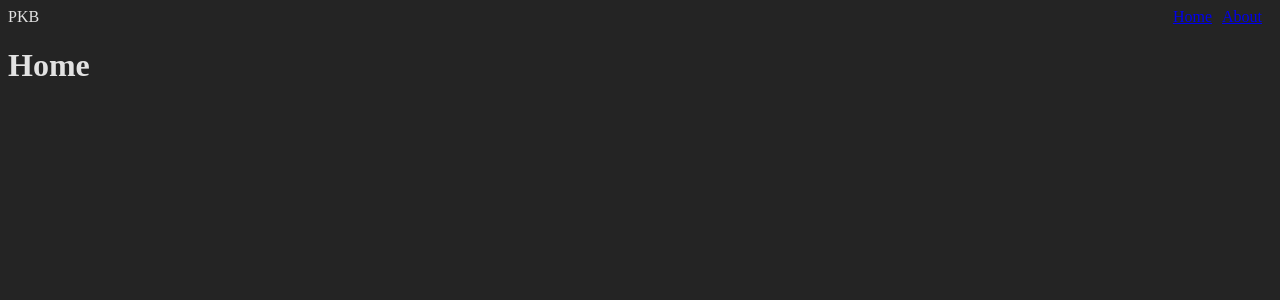
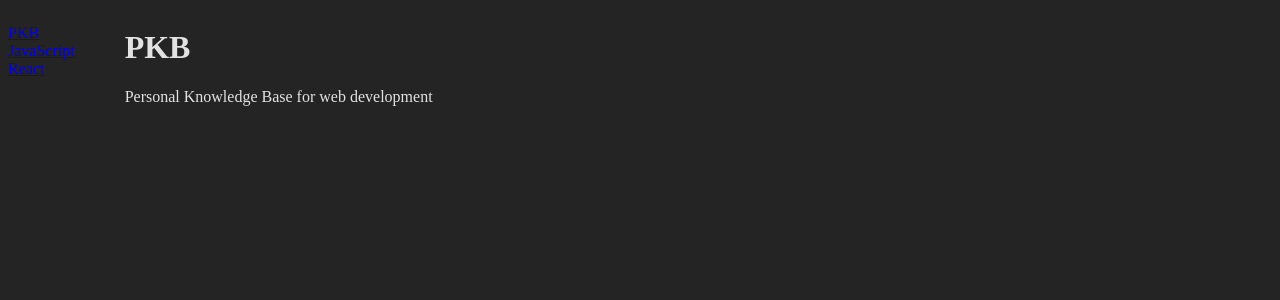
Before and after one commit to arpeggios/personal-knowledge-base, a React (Vite) app: page / in a window 1280 px wide. Shown: the top 300 px of the page. Built offline with nearby package versions, Linux system fonts and the light colour scheme.

Commit message:
move navbar from top to left of page; add pages

```diff
--- /dev/null
+++ b/src/App.css
@@ -0,0 +1,15 @@
+.app-wrapper {
+  display: flex;
+}
+
+ul {
+  list-style-type: none;
+}
+
+nav ul {
+  padding: 0;
+}
+
+main {
+  margin-left: 50px;
+}
--- a/src/App.jsx
+++ b/src/App.jsx
@@ -1,18 +1,20 @@
-import { BrowserRouter as Router, Routes, Route } from "react-router-dom"
-import { Home } from "./components/Home"
+// todo:
+// style with mui
+// add mui breadcrumbs
+// add react syntax highlighter https://react-syntax-highlighter.github.io/react-syntax-highlighter/demo/
+
+import { BrowserRouter as Router } from "react-router-dom"
 import { Navbar } from "./components/Navbar"
-import { About } from "./components/About"
+import { Main } from "./components/Main"
+import "./App.css"
 
 export function App() {
   return (
-    <>
+    <div className="app-wrapper">
       <Router>
         <Navbar />
-        <Routes>
-          <Route path="/" element={<Home />}/>
-          <Route path="/about" element={<About />}/>
-        </Routes>
+        <Main />
       </Router>
-    </>
+    </div>
   )
 }
--- a/src/components/About.jsx
+++ /dev/null
@@ -1,8 +0,0 @@
-export function About() {
-  return (
-    <>
-      <h1>About</h1>
-      <p>PKB: Personal Knowledge Base for all of my web dev knowledge.</p>
-    </>
-  )
-}
--- a/src/components/Home.jsx
+++ /dev/null
@@ -1,7 +0,0 @@
-export function Home() {
-  return (
-    <>
-      <h1>Home</h1>
-    </>
-  )
-}
--- /dev/null
+++ b/src/components/Main.jsx
@@ -0,0 +1,22 @@
+import { Routes, Route } from "react-router-dom"
+import { Home } from "../pages/Home"
+import { React } from "../pages/React"
+import { UseState } from "../pages/UseState"
+import { JavaScript } from "../pages/JavaScript"
+import { Destructuring } from "../pages/Destructuring"
+
+export function Main() {
+  return (
+    <>
+      <main>
+        <Routes>
+          <Route path="/" element={<Home />} />
+          <Route path="javascript" element={<JavaScript />} />
+          <Route path="/javascript/destructuring" element={<Destructuring />} />
+          <Route path="/react" element={<React />} />
+          <Route path="/react/useState" element={<UseState />} />
+        </Routes>
+      </main>
+    </>
+  )
+}
--- a/src/components/Navbar.jsx
+++ b/src/components/Navbar.jsx
@@ -1,28 +1,14 @@
 import { Link } from "react-router-dom";
-
-const css = `
-  nav {
-    display: flex;
-    justify-content: space-between;
-  }
-
-  .nav-link a {
-    margin-right: 10px;
-  }
-`
 
 export function Navbar() {
   return (
     <>
-      <style>{css}</style>
       <nav>
-        <div>
-          PKB
-        </div>
-        <div className="nav-link">
-          <Link to="/">Home</Link>
-          <Link to="about">About</Link>
-        </div>
+        <ul>
+          <li><Link to="/">PKB</Link></li>
+          <li><Link to="/javascript">JavaScript</Link></li>
+          <li><Link to="react">React</Link></li>
+        </ul>
       </nav>
     </>
   )
--- /dev/null
+++ b/src/pages/Destructuring.jsx
@@ -0,0 +1,7 @@
+export function Destructuring() {
+  return (
+    <>
+      <h1>Destructuring</h1>
+    </>
+  )
+}
--- /dev/null
+++ b/src/pages/Home.jsx
@@ -0,0 +1,8 @@
+export function Home() {
+  return (
+    <>
+      <h1>PKB</h1>
+      <p>Personal Knowledge Base for web development</p>
+    </>
+  )
+}
--- /dev/null
+++ b/src/pages/JavaScript.jsx
@@ -0,0 +1,12 @@
+import { Link } from "react-router-dom"
+
+export function JavaScript() {
+  return (
+    <>
+      <h1>JavaScript</h1>
+      <ul>
+        <li><Link to="/javascript/destructuring">Destructuring</Link></li>
+      </ul>
+    </>
+  )
+}
--- /dev/null
+++ b/src/pages/React.jsx
@@ -0,0 +1,12 @@
+import { Link } from "react-router-dom";
+
+export function React() {
+  return (
+    <>
+      <h1>React</h1>
+      <ul>
+        <li><Link to="/react/useState">useState()</Link></li>
+      </ul>
+    </>
+  )
+}
--- /dev/null
+++ b/src/pages/UseState.jsx
@@ -0,0 +1,8 @@
+export function UseState() {
+  return (
+    <>
+      <h1>useState()</h1>
+      <p>The most basic React Hook.</p>
+    </>
+  )
+}
```
